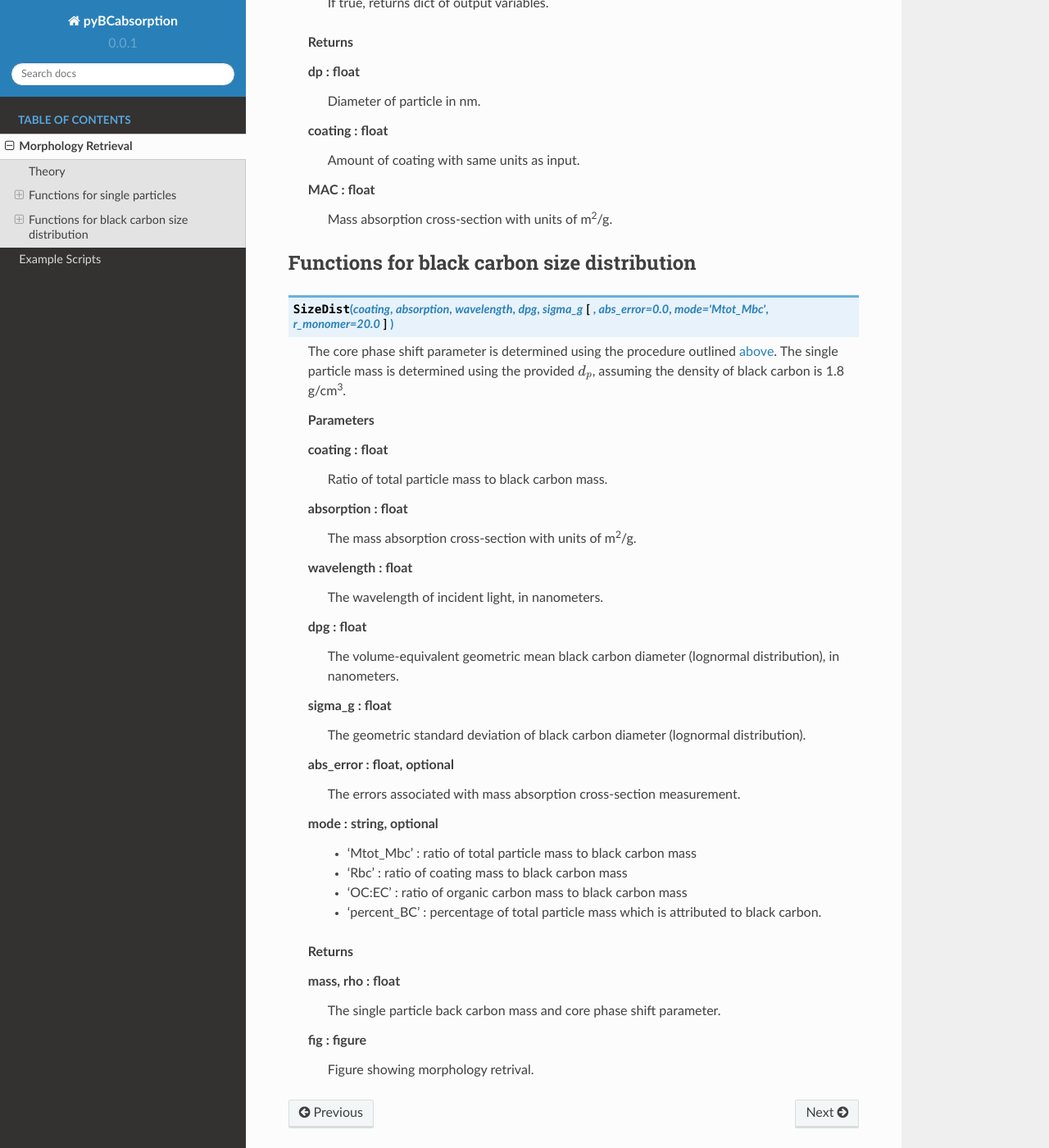
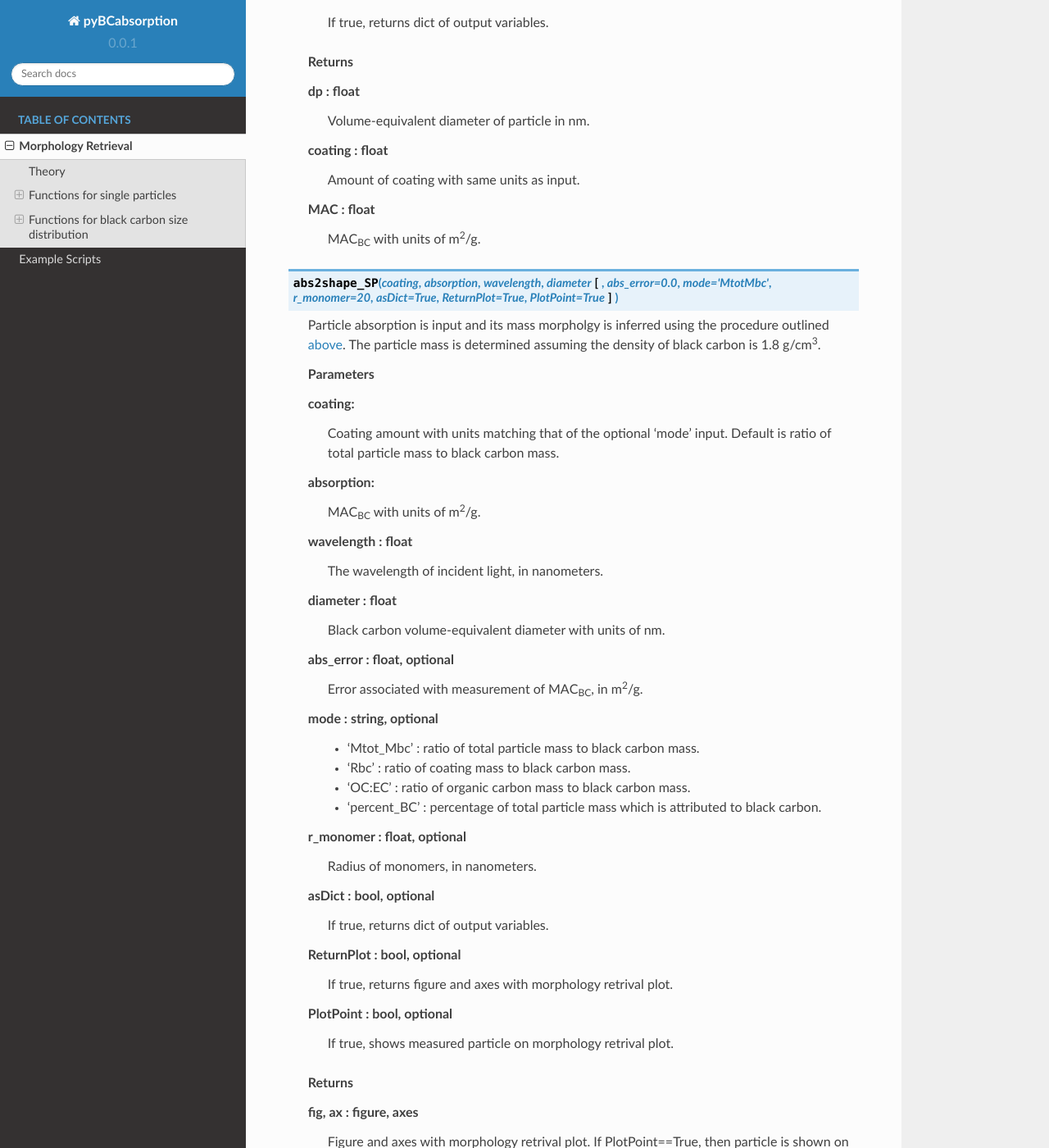
Before and after one commit to beelerpayton/FracScatt, a Sphinx documentation site: the page built from docs/source/functions.rst, in a window 1280 px wide and 1400 px high, scrolled down 2785 px. Shown: the whole window at 82% size. Built offline with Sphinx 7.4.7 and the Read the Docs theme 2.0.0, drawn with Linux system fonts in a browser that asks for light colours; pages that are not in the unit, such as notebooks, are missing from menus; some of the changed text lies outside the part shown.

Commit message:
Update functions.rst

```diff
--- a/docs/source/functions.rst
+++ b/docs/source/functions.rst
@@ -1,10 +1,10 @@
-Morphology Retrieval for Internally Mixed Black Carbon Aggregates
+Functions for Internally Mixed Black Carbon Aggregates
 =============================================================
 
 Theory
 ---------------------------------
 
-   This package computes the core phase shift parameter :math:`{\left(\rho_{BC}\right)}` to infer the morphology of fractal black carbon aggregates using the particle diameter :math:`{\left(d_p\right)}`, mass absorption cross-section :math:`{\left(MAC_{BC}\right)}`, and mixing state :math:`{\left(M_{tot}/M_{BC}\right)}`. First, :math:`{\rho_{BC}}` is constrained by determining whether the measured mass absorption cross-section :math:`{\left(MAC_{BC,meas}\right)}` is significantly less than that given by:
+   This package computes the core phase shift parameter (:math:`{\rho}`\ :sub:`BC`) to infer the morphology of fractal black carbon aggregates using the particle diameter (d\ :sub:`p`), mass absorption cross-section (MAC\ :sub:`BC`), and mixing state (M\ :sub:`tot`/M\ :sub:`BC`). It should be noted that in this package, MAC\ :sub:`BC` is defined as the absorption cross-section per unit mass of black carbon. First, :math:`{\rho}`\ :sub:`BC` is constrained by determining whether the measured mass absorption cross-section (MAC\ :sub:`BC,meas`) is significantly less than that given by:
    :math:`{MAC_{BC,pred}=MAC_0\left (\frac{\lambda}{\lambda_0} \right)^{-AAE}\left[1+\frac{AC^{-B}\Gamma(B+1,C)}{C}-\frac{A\left(\frac{M_{tot}}{M_{BC}}\right)^{B}\left(\frac{M_{tot}}{M_{BC}}\right)^{-B}\Gamma\left(B+1,C\frac{M_{tot}}{M_{BC}}\right)}{C}\right]}`.
 	- :math:`{A=-1.189\pm0.029}`
 	- :math:`{B=-0.674\pm0.006}`
@@ -60,12 +60,12 @@ Functions for single particles
 
 .. py:function:: shape2abs_SP(dp, coating, wavelength, collapse, [mode='MtotMbc', r_monomer=20, asDict=True])
 
-   Particle shape is input and its mass absorption cross-section is calculated using the procedure outlined `above <https://pyfracscatt.readthedocs.io/en/latest/functions.html#theory>`_. The particle mass is determined assuming the density of black carbon is 1.8 g/cm\ :sup:`3`.
+   Particle shape is input and its mass absorption cross-section is calculated using the procedure outlined `above <https://pyBCabs.readthedocs.io/en/latest/functions.html#theory>`_. The particle mass is determined assuming the density of black carbon is 1.8 g/cm\ :sup:`3`.
 
    **Parameters**
 
    dp : float
-	Black carbon core diameter with units of nm.
+	Black carbon volume-equivalent diameter with units of nm.
    coating : float
 	Coating amount with units matching that of the optional 'mode' input. Default is ratio of total particle mass to black carbon mass.
    wavelength : float
@@ -87,11 +87,56 @@ Functions for single particles
    **Returns**
 
    dp : float
-	Diameter of particle in nm.
+	Volume-equivalent diameter of particle in nm.
    coating : float
 	Amount of coating with same units as input.
    MAC : float
-	Mass absorption cross-section with units of m\ :sup:`2`/g.
+	MAC\ :sub:`BC` with units of m\ :sup:`2`/g.
+
+
+.. py:function:: abs2shape_SP(coating, absorption, wavelength, diameter, [abs_error=0.0, mode='MtotMbc', r_monomer=20, asDict=True, ReturnPlot=True, PlotPoint=True])
+
+   Particle absorption is input and its mass morpholgy is inferred using the procedure outlined `above <https://pyBCabs.readthedocs.io/en/latest/functions.html#theory>`_. The particle mass is determined assuming the density of black carbon is 1.8 g/cm\ :sup:`3`.
+
+   **Parameters**
+
+   coating:
+	Coating amount with units matching that of the optional 'mode' input. Default is ratio of total particle mass to black carbon mass.
+   absorption:
+	MAC\ :sub:`BC` with units of m\ :sup:`2`/g.
+   wavelength : float
+	The wavelength of incident light, in nanometers.
+   diameter : float
+	Black carbon volume-equivalent diameter with units of nm.
+   abs_error : float, optional
+	Error associated with measurement of MAC\ :sub:`BC`, in  m\ :sup:`2`/g.
+   mode : string, optional
+	- 'Mtot_Mbc' : ratio of total particle mass to black carbon mass.
+	- 'Rbc' : ratio of coating mass to black carbon mass.
+	- 'OC:EC' : ratio of organic carbon mass to black carbon mass.
+	- 'percent_BC' : percentage of total particle mass which is attributed to black carbon.
+   r_monomer : float, optional
+	Radius of monomers, in nanometers.
+   asDict : bool, optional
+	If true, returns dict of output variables.
+   ReturnPlot : bool, optional
+	If true, returns figure and axes with morphology retrival plot.
+   PlotPoint : bool, optional
+	If true, shows measured particle on morphology retrival plot.
+
+   **Returns**
+
+   fig, ax : figure, axes
+	Figure and axes with morphology retrival plot. If PlotPoint==True, then particle is shown on morphology retrieval plot.
+   mass : float
+	Mass of particle, in fg.
+   rho_lower : float
+	Lower limit of core phase shift parameter, based on average MAC\ :sub:`BC` and MAC\ :sub:`BC` errors.
+   rho_avg : float
+	Average core phase shift parameter, based on average MAC\ :sub:`BC`.
+   rho_upper : float
+	Upper limit of core phase shift parameter, based on average MAC\ :sub:`BC` and MAC\ :sub:`BC` errors.
+
 
 
 Functions for black carbon size distribution
```
